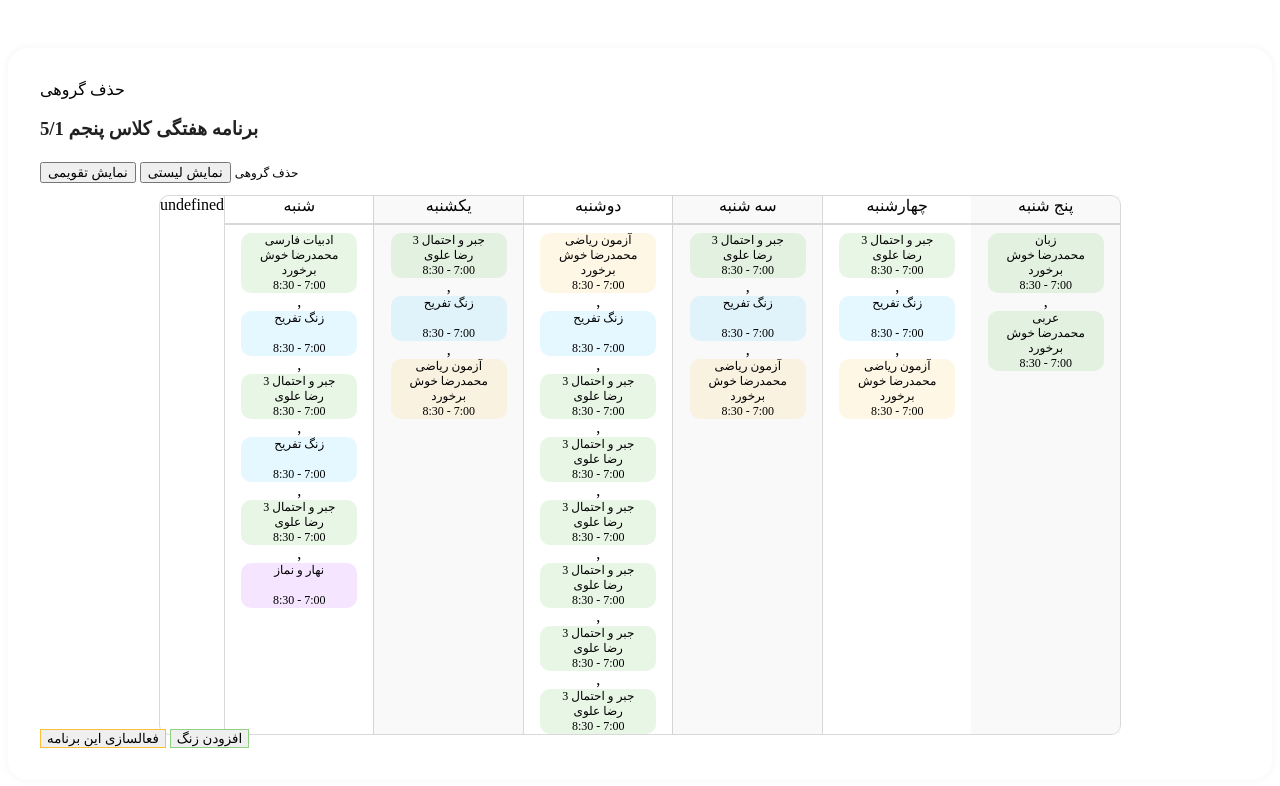
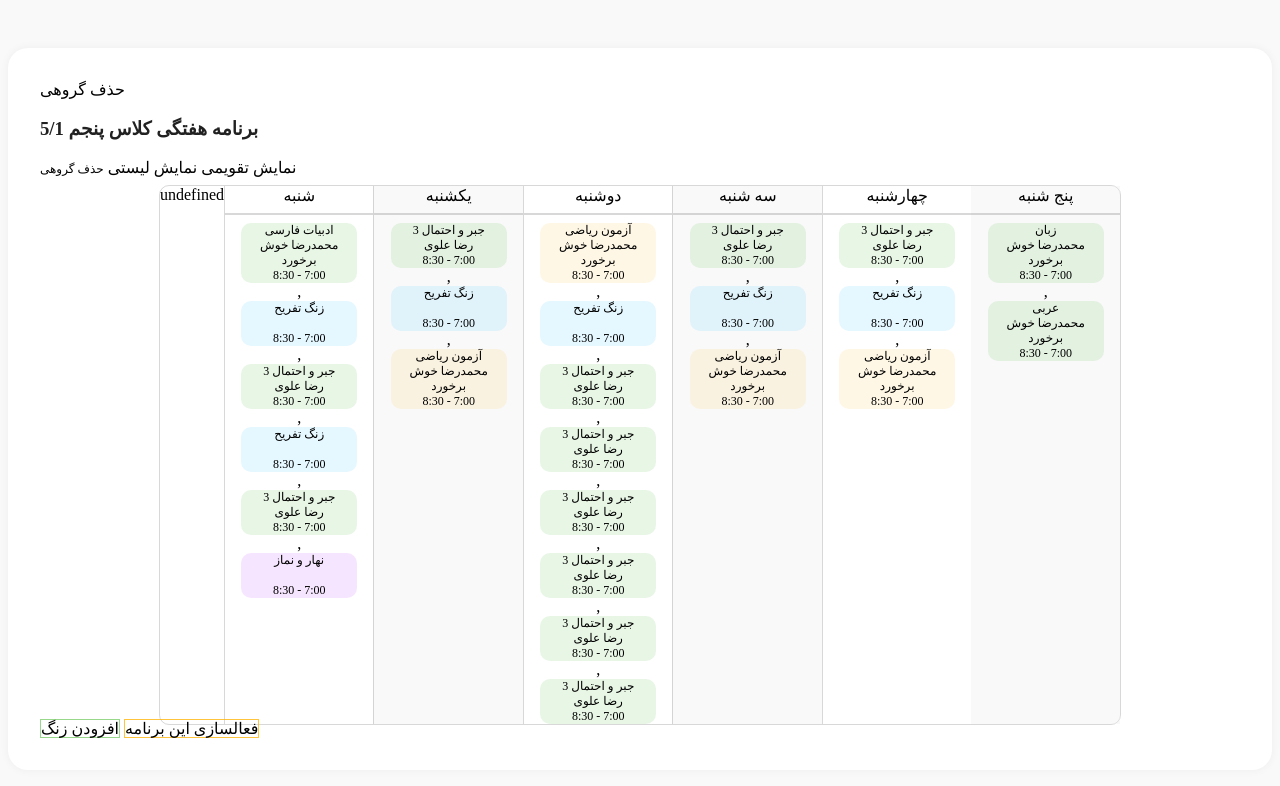
Before and after one commit to sarinazeitooni/weekly-schedule-monta, a plain HTML site: page index.html in a window 1280 px wide. Drawn offline with Linux system fonts and the light colour scheme.

Commit message:
Update index.html

```diff
--- a/index.html
+++ b/index.html
@@ -8,21 +8,22 @@
     <link rel="stylesheet" href="css/montav2.css">
     <link rel="stylesheet" href="css/main.css">
 </head>
-<body class="body" onload="initialData()">
-<div class="home-header content">
+<body  style="background-color: #f9f9f9;" onload="initialData()">
+<div class="home-header smaller content">
     <div class="columns">
-        <span class="has-text-danger text-size-10-mobile-n text-size-16-n is-hidden-widescreen-only is-pulled-left button ">حذف گروهی</span>
+        <span class="has-text-danger text-size-10-mobile-n text-size-16-n is-hidden-tablet is-pulled-left ">  حذف گروهی</span>
         <h3 class="text-dark-n text-size-32-n text-size-12-mobile-n ">برنامه هفتگی کلاس پنجم 5/1</h3>
     </div>
-    <div class="column is-hidden-mobile"><span class="mi-Info"></span>
-    <button id="calenderView" onclick="calenderView()" class="space-4-vertical-n button ">نمایش تقویمی </button>
-    <span class="mi-Info"></span>
-    <button id="listView" onclick="listView()" class=" space-4-vertical-n button">نمایش لیستی </button>
-    <span id="deleter" class="text-size-8-mobile-n text-size-12-n has-text-danger is-pulled-left button ">حذف گروهی</span></div>
+    <div class="column is-hidden-mobile"><span class="tableIcon mi-Info"></span>
+    <span id="calenderView" onclick="calenderView()" class="space-4-vertical-n ">نمایش تقویمی </span>
+    <span class="tableIcon mi-Info"></span>
+    <span id="listView" onclick="listView()" class=" space-4-vertical-n">نمایش لیستی </span>
+    <span id="deleter" class="text-size-8-mobile-n text-size-12-n has-text-danger is-pulled-left"> حذف گروهی</span><span class="icon mi-Info"></span></div>
     <br>
-   <div id="mainContainer" class="flexContainer container"></div>
-   <div class="column is-hidden-fullhd has-background-white space-4-top-n has-text-centered is-fixed-bottom-mobile"><button class="border has-background-white button">فعالسازی این برنامه</button>
-    <button class=" has-background-white button border" >افزودن زنگ</button></div>
+   <div id="mainContainer" class="flexContainer"></div>
+   <div class="column is-hidden-fullhd has-background-white space-4-top-n has-text-centered is-fixed-bottom-mobile">
+       <span class="border has-background-white button">فعالسازی این برنامه</span>
+    <span class=" has-background-white button border" >افزودن زنگ</span></div>
 </div>
     <script src="js/main.js"></script>
 </body>
```
